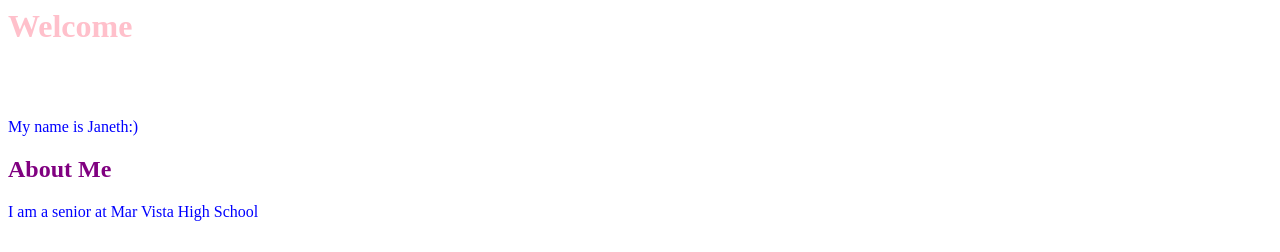
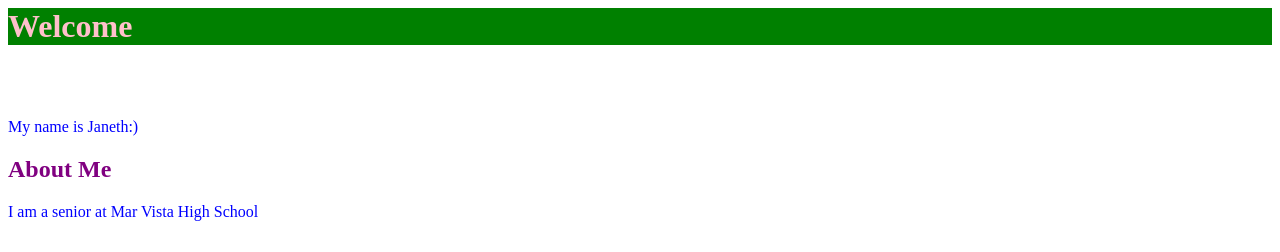
Before and after one commit to Janethramirez/Janethramirez.github.io, a plain HTML site: page index.html in a window 1280 px wide. Shown: the top 252 px of the page. Drawn offline with Linux system fonts and the light colour scheme.

Commit message:
Update index.html

```diff
--- a/index.html
+++ b/index.html
@@ -3,7 +3,7 @@
   <style>
     h1 {
       color:pink;
-      backgroundcolor:gray;
+      background-color:green;
     }
     p {
       color:blue;
```
